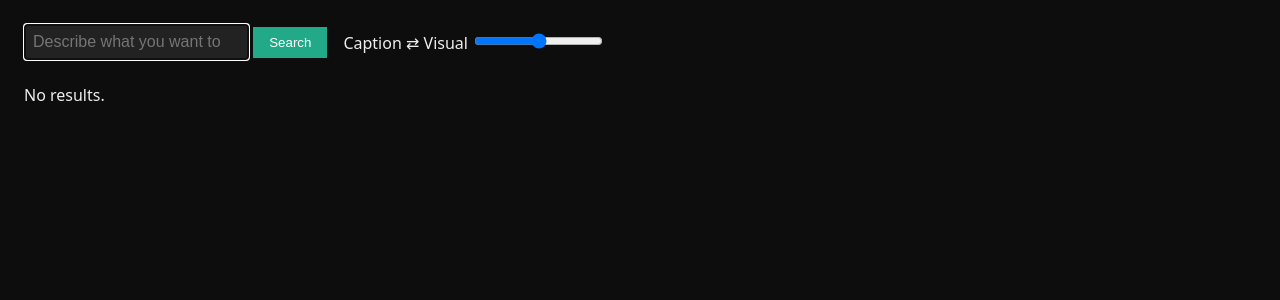
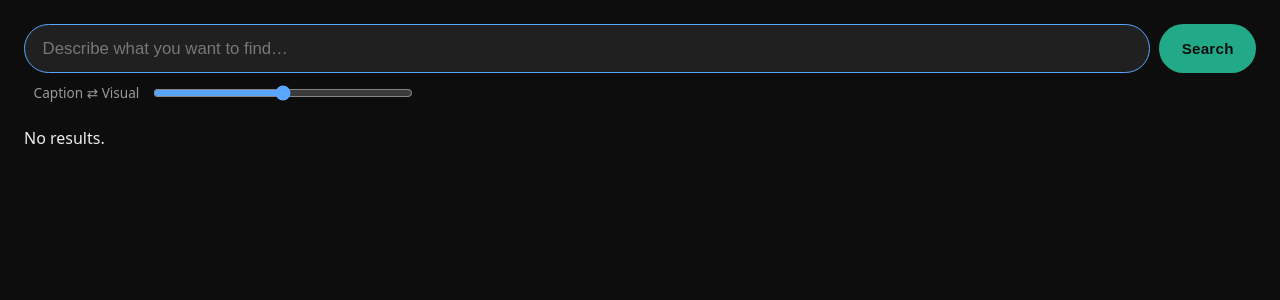
Before and after one commit to TengoAvary/pixsage, a FastAPI app: template src/pixsage/web/templates/index.html in a window 1280 px wide. Shown: the part 52-352 px from the top of the page. Run offline with FastAPI, Linux system fonts and the light colour scheme; the template is opened without the code that fills it, so the values that code supplies are empty; parts of the project's set-up code (start-up, migrations or seed data) failed here and were passed over.

Commit message:
style(web): catalogs strip + pill search form
Strip is a muted one-liner. Search input becomes a pill; slider
moves to its own muted row below.

```diff
--- a/src/pixsage/web/static/style.css
+++ b/src/pixsage/web/static/style.css
@@ -3,9 +3,48 @@ header { display: flex; align-items: baseline; justify-content: space-between; p
 header h1 { margin: 0; font-size: 1.25rem; font-weight: 600; }
 header h1 a { color: inherit; text-decoration: none; }
 main { padding: 1.5rem; max-width: 1400px; margin: 0 auto; box-sizing: border-box; }
-#search-form { display: flex; gap: 1rem; align-items: center; margin-bottom: 1.5rem; }
-#search-form input[type=search] { flex: 1; padding: 0.5rem; font-size: 1rem; background: #222; color: #eee; border: 1px solid #444; }
-#search-form button { padding: 0.5rem 1rem; background: #2a8; color: white; border: 0; cursor: pointer; }
+/* ── Search form ────────────────────────────────────────────────── */
+#search-form { display: flex; flex-direction: column; gap: 0.6rem; margin-bottom: 1.5rem; }
+#search-form .search-row { display: flex; gap: 0.6rem; align-items: stretch; }
+#search-form input[type=search] {
+  flex: 1; padding: 0.85rem 1.1rem; font-size: 1.05rem;
+  background: #202020; color: #eee; border: 1px solid #2a2a2a;
+  border-radius: 999px; outline: none;
+}
+#search-form input[type=search]::placeholder { color: #777; }
+#search-form input[type=search]:focus { border-color: #58a6ff; }
+#search-form button[type=submit] {
+  padding: 0 1.4rem; background: #2a8; color: #0d0d0d;
+  border: 0; border-radius: 999px; cursor: pointer;
+  font-weight: 600; font-size: 0.95rem; letter-spacing: 0.2px;
+}
+#search-form button[type=submit]:hover { background: #36b993; }
+#search-form .weight { display: flex; align-items: center; gap: 0.75rem; padding: 0 0.6rem; font-size: 0.85rem; color: #999; }
+#search-form .weight label { color: #999; }
+#search-form .weight input[type=range] {
+  flex: 1; max-width: 260px;
+  accent-color: #58a6ff;
+}
+/* ── Collapsed catalogs strip (above search) ───────────────────── */
+.catalogs-strip {
+  display: flex; align-items: center; gap: 0.5rem;
+  padding: 0.5rem 0.75rem; margin-bottom: 1rem;
+  font-size: 0.85rem; color: #999;
+  background: #141414; border: 1px solid #1f1f1f; border-radius: 6px;
+}
+.catalogs-strip .cs-count { color: #ddd; font-weight: 500; }
+.catalogs-strip .cs-sep { color: #555; }
+.catalogs-strip .cs-path {
+  font-family: ui-monospace, SFMono-Regular, Menlo, monospace;
+  font-size: 0.8rem; color: #999;
+  overflow: hidden; text-overflow: ellipsis; white-space: nowrap;
+  min-width: 0; flex: 1;
+}
+.catalogs-strip .cs-manage {
+  background: transparent; border: 0; color: #58a6ff;
+  cursor: pointer; font: inherit; padding: 0; margin-left: auto;
+}
+.catalogs-strip .cs-manage:hover { text-decoration: underline; }
 #results { display: grid; grid-template-columns: repeat(auto-fill, minmax(200px, 1fr)); gap: 0.5rem; }
 .card { background: #1a1a1a; padding: 0.25rem; }
 .card img { width: 100%; height: 200px; object-fit: cover; display: block; }
```
